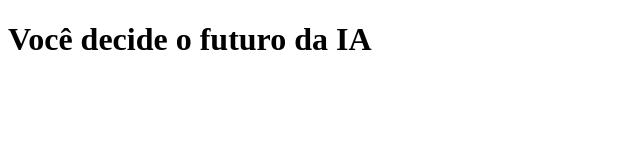
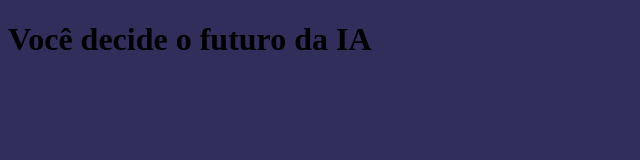
Before and after one commit to zanzarini2/missaointeligenciaartificial, a plain HTML site: page index.html in a window 1280 px wide. Shown: the whole page, without its empty margins (0-640 px from the left). Drawn offline with Linux system fonts and the light colour scheme.

Commit message:
criação css

```diff
--- a/index.html
+++ b/index.html
@@ -4,6 +4,7 @@
     <meta charset="UTF-8">
     <meta name="viewport" content="width=device-width, initial-scale=1.0">
     <title>Missão IA</title>
+    <link rel="stylesheet" href="style.css">
 </head>
 <body>
     <div class="caixa-principal">
--- /dev/null
+++ b/style.css
@@ -0,0 +1,4 @@
+body {
+    background-color: rgb(49, 46, 92);
+
+}
```
